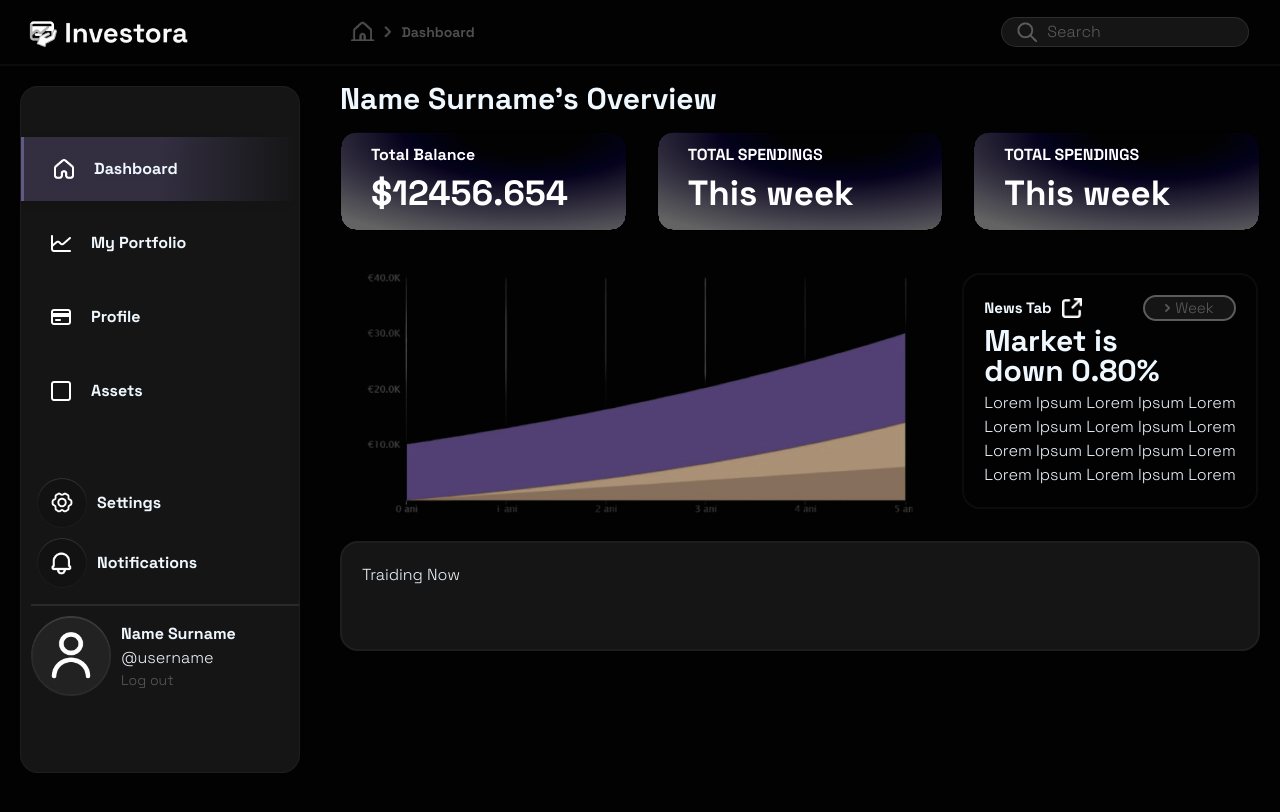
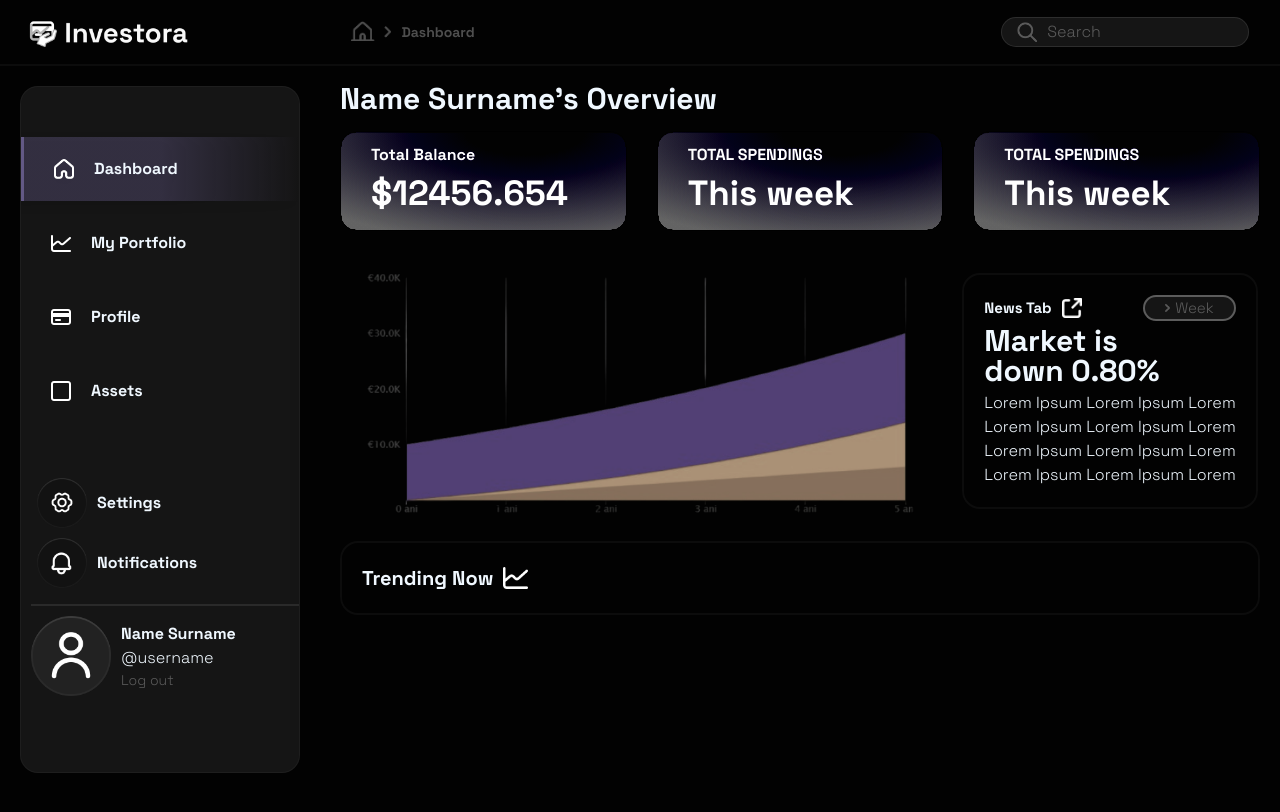
Before and after one commit to MaxRoenco/pbl-finance, a React (Vite) app in the folder Frontend/: page /dashboard in a window 1280 px wide. Shown: the top 812 px of the page. Built offline with nearby package versions, Linux system fonts and the light colour scheme.

Commit message:
dashboard css

```diff
--- a/Frontend/src/components/Dashboard/Dashboard.jsx
+++ b/Frontend/src/components/Dashboard/Dashboard.jsx
@@ -42,7 +42,7 @@ const Dashboard = () => {
                         </div>
                     </div>
                     <div className={styles.container3}>
-                        <p>Traiding Now</p>
+                        <p>Trending Now <img src="/portfolio.png" alt="" /></p>
                     </div>
                 </div>
             </div>
--- a/Frontend/src/components/Dashboard/Dashboard.module.css
+++ b/Frontend/src/components/Dashboard/Dashboard.module.css
@@ -106,11 +106,25 @@
 
 .container3 {
     width: 100%;
-    background: var(--primary-color);
+    /* background: var(--primary-color); */
     border: 2px solid var(--border-color);
     border-radius: 18px;
     padding: 20px;
-    height: 110px;
+    /* height: 110px; */
+}
+
+.container3>p {
+    display: flex;
+    /* justify-content: center; */
+    align-items: center;
+    /* background-color: red; */
+    font-weight: 700;
+    font-size: 20px;
+}
+
+.container3>p>img {
+    width: 25px;
+    margin-left: 10px;
 }
 
 
```
